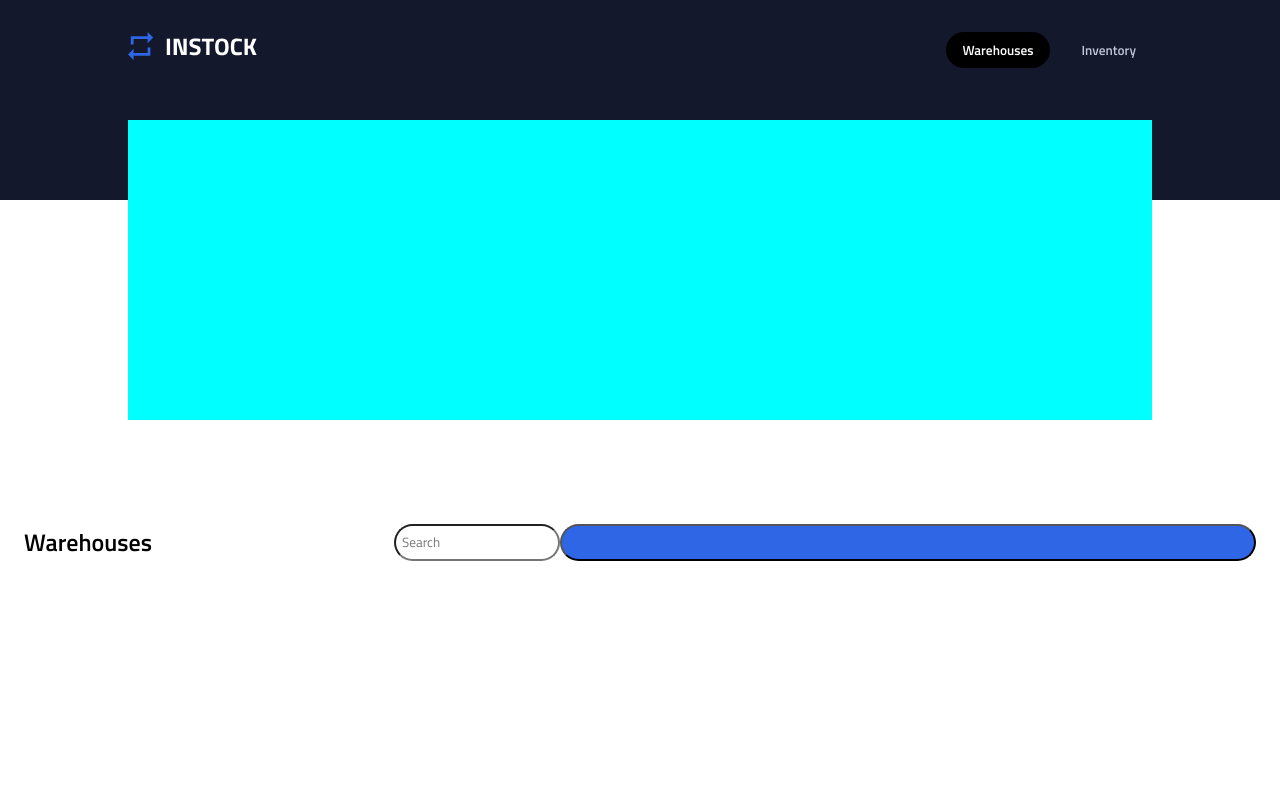
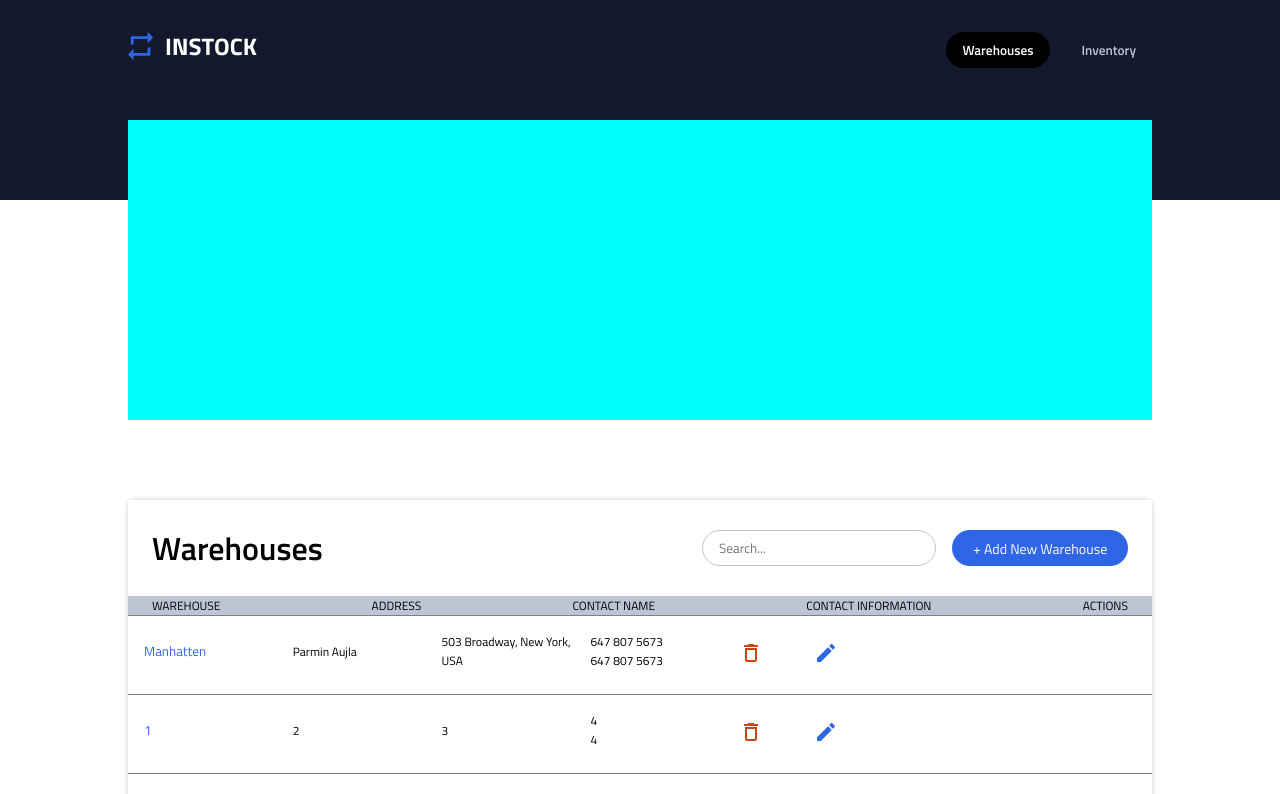
Before and after one commit to ATrainstation/InStock, a React (Vite) app: page / in a window 1280 px wide. Shown: the top 794 px of the page. Built offline with nearby package versions, Linux system fonts and the light colour scheme.

Commit message:
feat(neil-9): made main body of warehouse component

```diff
--- a/src/components/Button/Button.jsx
+++ b/src/components/Button/Button.jsx
@@ -2,8 +2,8 @@ import './Button.scss';
 
 //add onlick, and pass in specific function as prop
 export default function Button(prop) {
-const {buttonText, buttonwidth, classname} = prop
+const {buttonText, classname} = prop
   return (
-<button style={{ width: buttonwidth }} className={`${classname} button`}><p className='button__text'>{buttonText}</p></button>
+<button className={`${classname} button`}><p className='button__text'>{buttonText}</p></button>
   )
 }
--- a/src/components/Button/Button.scss
+++ b/src/components/Button/Button.scss
@@ -1,12 +1,22 @@
 .button {
 background-color: #2E66E5;
 border-radius: 20px;
-padding: 0.52rem;
-width: 100%;
 color: white;
+height: 36px;
+box-sizing: border-box;
+border: none;
+padding: 0.4rem 1rem 0.4rem 1rem;
 &__text{
 margin: 0;
 padding: 0;
-font-size: 0.75rem;
+font-size: 13px;
 }
 }
+
+@media screen and (min-width: 768px) {
+  .button {
+    &__text{
+    font-size: 14px;
+    }
+    }
+}
--- a/src/components/SearchBar/SearchBar.jsx
+++ b/src/components/SearchBar/SearchBar.jsx
@@ -1,7 +1,7 @@
 import "./SearchBar.scss";
 
 export default function SearchBar(prop) {
-  const { placeholder, classname, searchwidth} = prop;
+  const { placeholder, classname} = prop;
 
-  return <input style={{ width: searchwidth }} className={`${classname} default`} type="text" placeholder={placeholder}/>;
+  return <input className={`${classname} default`} type="text" placeholder={placeholder}/>;
 }
--- a/src/components/SearchBar/SearchBar.scss
+++ b/src/components/SearchBar/SearchBar.scss
@@ -1,6 +1,8 @@
 .default {
   background-color: white;
-  border: 0.5px grey solids;
+  border: 0.5px #bdc5d5 solids;
   border-radius: 20px;
-  padding: 0.4rem;
+  padding: 0.4rem 1rem 0.4rem 1rem;
+  height: 36px;
+  box-sizing: border-box;
 }
--- a/src/components/WareHouse/WareHouse.jsx
+++ b/src/components/WareHouse/WareHouse.jsx
@@ -4,19 +4,31 @@ import SearchBar from "../SearchBar/SearchBar";
 import Button from "../Button/Button";
 
 export default function () {
+
   return (
     <div className="warehouses">
       <div className="warehouse-header">
         <h1 className="warehouse-header__title">Warehouses</h1>
         <div className="header-interactive">
-          <SearchBar placeholder='Search'/>
-          <Button/>
+          <SearchBar
+            classname="header-interactive__search"
+            placeholder="Search..."
+          />
+          <Button
+            buttonText="+ Add New Warehouse"
+            classname="header-interactive__add"
+          />
         </div>
       </div>
 
       <div className="warehouse-list">
-        <WareHouseItem className="warehouse-columns" />
+        <p>WAREHOUSE</p>
+        <p>ADDRESS</p>
+        <p>CONTACT NAME</p>
+        <p>CONTACT INFORMATION</p>
+        <p>ACTIONS</p>
       </div>
+      <WareHouseItem className="warehouse-rows" />
     </div>
   );
 }
--- a/src/components/WareHouse/WareHouse.scss
+++ b/src/components/WareHouse/WareHouse.scss
@@ -1,71 +1,93 @@
 .warehouses {
-  width: 100%;
+  width: 80%;
   background-color: white;
+  box-shadow: 0 0 5px rgba(0, 0, 0, 0.2);
+  margin: auto;
+  border-radius: 5px;
 }
 
 .warehouse-header {
   background-color: white;
   display: flex;
   justify-content: space-between;
-  padding: 1.5rem 1.5rem 1rem 1.5rem;
-  border-bottom: solid grey 1px;
+  padding: 1.5rem 1.5rem 1.5rem 1.5rem;
   flex-direction: column;
   text-align: start;
   &__title {
     color: black;
-    font-size: 24px;
+    font-size: 28px;
     margin: 0;
-    margin-bottom: 1rem;
-  }
-
-  &__add {
-    background-color: #2e66e5;
+    margin-bottom: 1.2rem;
   }
 }
 
 .header-interactive {
   &__search {
     box-sizing: border-box;
-    background-image: url();
+    background-image: url(../../assets/icons/search-24px.svg);
+    background-repeat: no-repeat;
+    background-position: 14.5rem;
     width: 100%;
+    border: 0.5px solid #bdc5d5;
     margin-bottom: 1rem;
   }
 
-  &__button {
+  &__add {
     width: 100%;
   }
 }
 
+.warehouse-list{
+display: none;
+font-size: 12px;
+}
+
 @media screen and (min-width: 768px) {
   .warehouse-header {
-    background-color: white;
-    display: flex;
-    justify-content: space-between;
-    padding: 1.5rem 1.5rem 1rem 1.5rem;
-    border-bottom: none;
     flex-direction: row;
-    text-align: start;
+    border: none;
     &__title {
       margin: 0;
+      width: 30%;
+      font-size: 32px;
+    }
+  }
+
+  .header-interactive {
+    width: 60%;
+    display: flex;
+    justify-content: end;
+    align-items: center;
+    &__search {
+      width: 45%;
+      background-position: 10rem;
+      margin: 0;
+      margin-right: 1rem;
     }
 
     &__add {
       width: 40%;
     }
   }
+  .warehouse-list{
+    display: flex;
+    width: 100%;
+    justify-content: space-between;
+    padding: 0 24px 0 24px;
+    box-sizing: border-box;
+    background-color: #bdc5d5;
+    }
+}
 
+@media screen and (min-width: 1280px) {
   .header-interactive {
-    width: 70%;
-    display: flex;
     &__search {
-      margin-right: 1rem;
-      margin-bottom: 0;
+      width: 40%;
+      background-position: 16rem;
+    }
+
+    &__add {
+      width: 30%;
     }
   }
 }
-
-
-@media screen and (min-width: 768px) {
-
-
-}
--- a/src/components/WareHouseItem/WareHouseItem.jsx
+++ b/src/components/WareHouseItem/WareHouseItem.jsx
@@ -1,10 +1,49 @@
-
+import Delete from "../../assets/icons/delete_outline-24px.svg";
+import Edit from "../../assets/icons/edit-24px.svg";
+import "./WareHouseItem.scss";
 
 export default function WareHouseItem() {
+  const testData = [
+    { warehouse: 'Manhatten', contact: 'Parmin Aujla', address: '503 Broadway, New York, USA', info: '647 807 5673' },
+    { warehouse: 1, contact: 2, address: 3, info: 4 },
+    { warehouse: 1, contact: 2, address: 3, info: 4 },
+    { warehouse: 1, contact: 2, address: 3, info: 4 },
+    { warehouse: 1, contact: 2, address: 3, info: 4 },
+    { warehouse: 1, contact: 2, address: 3, info: 4 },
+    { warehouse: 1, contact: 2, address: 3, info: 4 },
+  ];
 
   return (
-<div>
-
-</div>
-  )
+    <div>
+      {testData.map((item) => (
+        <div className="row">
+          <div className="item">
+            <p className="item__header">WAREHOUSE</p>
+            <button className="item__warehouse">{item.warehouse}</button>
+          </div>
+          <div className="item">
+            <p className="item__header">CONTACT NAME</p>
+            <p className="item__name">{item.contact}</p>
+          </div>
+          <div className="item">
+            <p className="item__header">ADDRESS</p>
+            <p className="item__address">{item.address}</p>
+          </div>
+          <div className="item">
+            <p className="item__header">CONTACT INFORMATION</p>
+            <p className="item__email">{item.info}</p>
+            <p className="item__phone">{item.info}</p>
+          </div>
+          <div className="actions">
+            <button className="actions__delete">
+              <img src={Delete} alt="delete icon" />
+            </button>
+            <button className="actions__edit">
+              <img src={Edit} alt="edit icon" />
+            </button>
+          </div>
+        </div>
+      ))}
+    </div>
+  );
 }
--- /dev/null
+++ b/src/components/WareHouseItem/WareHouseItem.scss
@@ -0,0 +1,58 @@
+.item {
+  width: 50%;
+  margin-bottom: 0.5rem;
+  font-size: 11px;
+  &__header {
+    font-size: 10px;
+    margin-bottom: 0.2rem;
+  }
+  &__warehouse {
+    border: none;
+    background-color: white;
+    color: #2e66e5;
+  }
+}
+
+.row {
+  display: flex;
+  flex-wrap: wrap;
+  justify-content: space-between;
+  padding: 1rem;
+  border-top: 0.2px solid grey;
+}
+
+.actions {
+  width: 100%;
+  display: flex;
+  justify-content: space-between;
+  margin-top: 0.5rem;
+  &__delete,
+  &__edit {
+    border: none;
+    background-color: white;
+  }
+}
+
+@media screen and (min-width: 768px) {
+  .row {
+    justify-content: start;
+    align-items: center;
+  }
+  .item {
+    align-items: left;
+    flex-direction: column;
+    display: flex;
+    width: 15%;
+    font-size: 12px;
+    &__header {
+      display: none;
+    }
+    &__warehouse {
+      text-align: start;
+    }
+  }
+  .actions {
+    width: 10%;
+    margin: 0;
+  }
+}
```
